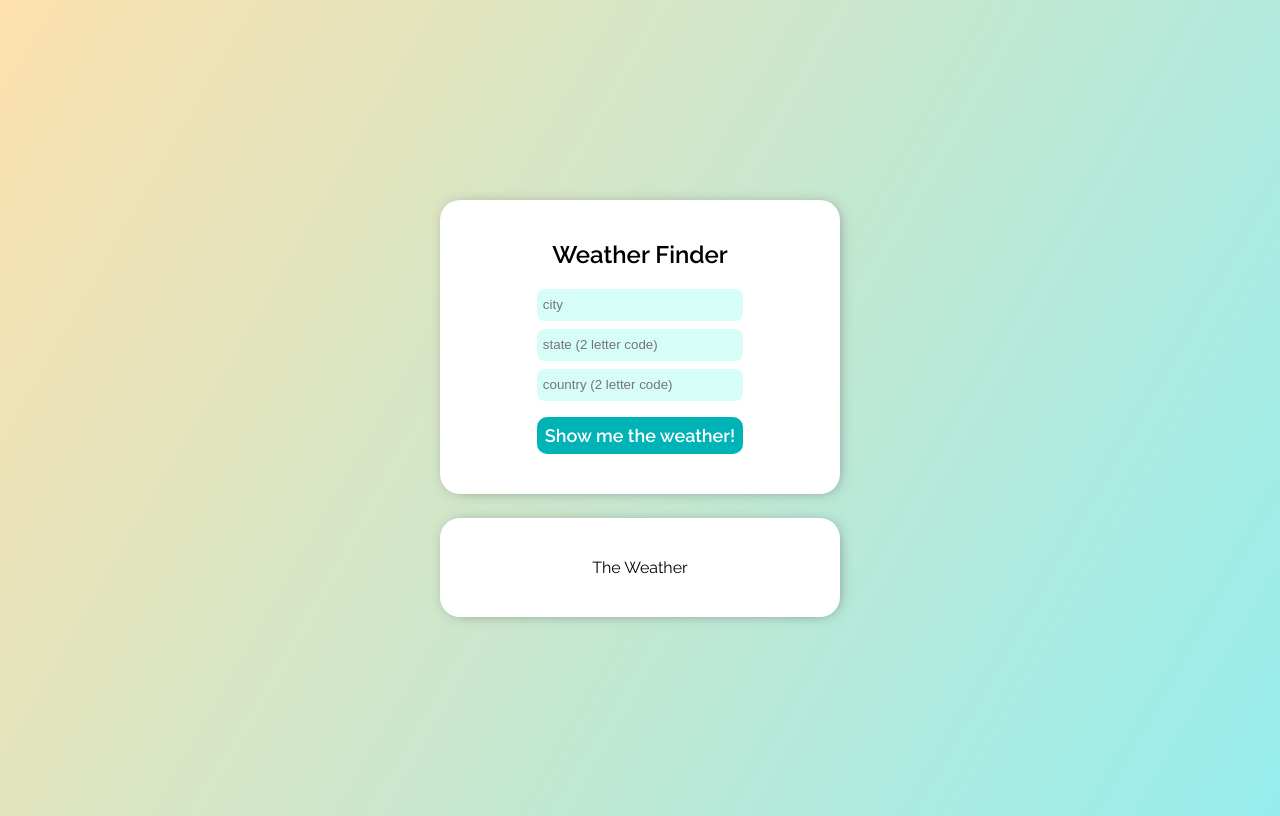
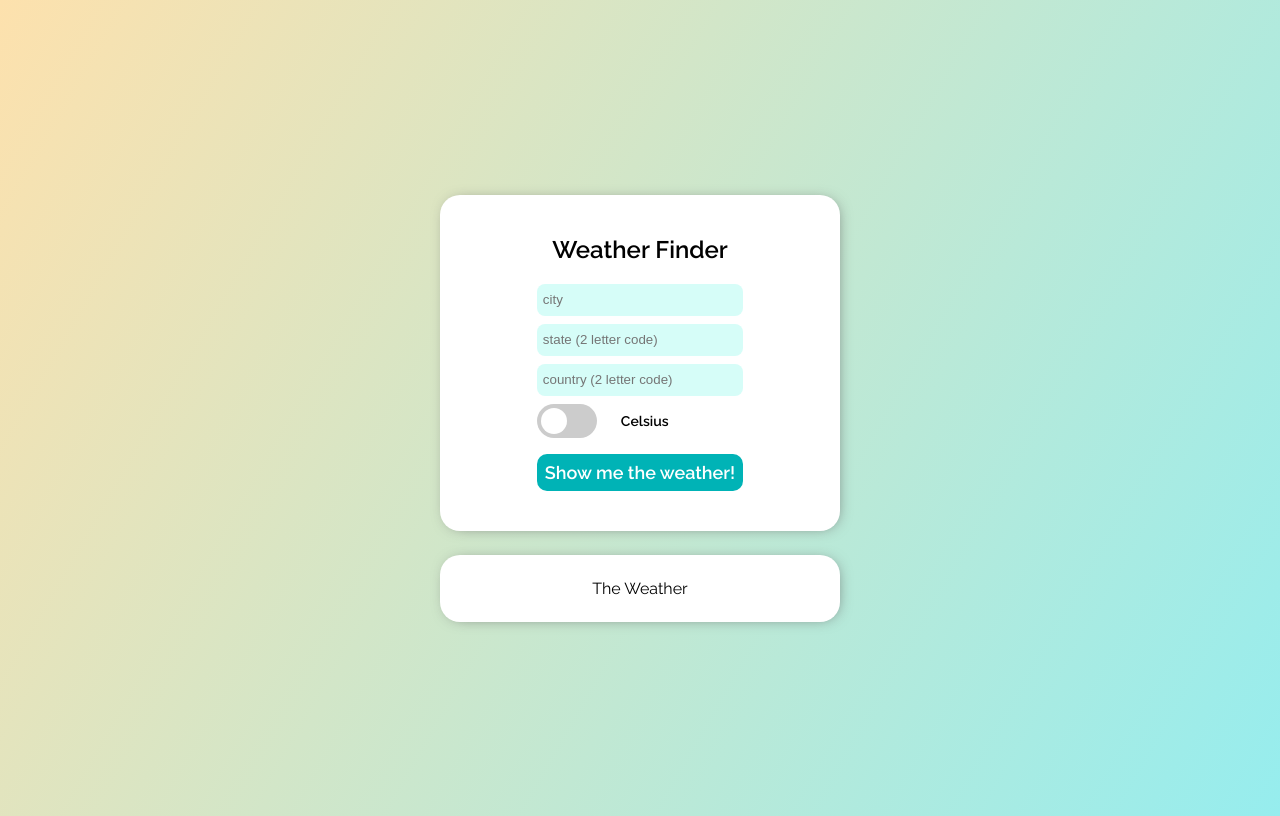
Before and after one commit to HeidiBrooke/TOP-WeatherApp, a plain HTML site: page index.html in a window 1280 px wide. Drawn offline with Linux system fonts and the light colour scheme.

Commit message:
Add unit toggle to form & description to display

```diff
--- a/index.html
+++ b/index.html
@@ -16,12 +16,19 @@
                 <input id="city" type="text" placeholder="city">
                 <input id="state" type="text" placeholder="state (2 letter code)">
                 <input id="country" type="text" placeholder="country (2 letter code)">
+                <div class="toggle">
+                    <label class="switch">
+                        <input type="checkbox" id="checkbox">
+                        <span class="slider round"></span>
+                    </label>
+                    <div class="units" id="units">Celsius</div>
+                </div>
             </div>
                 <div class="button grow" id="button">Show me the weather!</div>
         </form>
 
     </div>
-    <div class="container">
+    <div class="container weather">
         <div class="display" id="display">The Weather</div>
     </div>
 </body>
--- a/script.js
+++ b/script.js
@@ -14,8 +14,16 @@ async function getWeather() {
     console.log(processedData);
     const feelsLike = processedData.main.feels_like;
     const wind = processedData.wind.speed;
+    const main = processedData.weather[0].main;
+    const description = processedData.weather[0].description;
     const display = document.getElementById('display');
-    display.textContent = `The temperature is ${toFarenheit(feelsLike)} in ${processedData.name}`;
+    if(units.textContent === 'Celsius'){
+        display.textContent = `It's ${toCelsius(feelsLike)} degrees Celsius and ${main} with ${description} in ${processedData.name}.`;
+    }
+    else{
+        display.textContent = `It's ${toFarenheit(feelsLike)} degrees Farenheit and ${main} with ${description}  in ${processedData.name}.`;
+    }
+
     console.log(wind);
     console.log(toCelsius(feelsLike));
     console.log(toFarenheit(feelsLike));
@@ -32,5 +40,21 @@ function toCelsius(K) {
     return (K-273.15).toFixed(2);
 }
 
+const units = document.getElementById('units');
+
+function toggleUnits(e) {
+    console.log(`I'm clicked!`)
+    console.log(e.target.checked);
+    if(e.target.checked === true){
+        units.textContent = 'Farenheit';
+    }
+    else{
+        units.textContent = 'Celsius';
+    }
+}
+
 const button = document.getElementById('button');
 button.addEventListener('click', getWeather);
+
+const slider = document.getElementById('checkbox');
+slider.addEventListener('click', toggleUnits);
--- a/style.css
+++ b/style.css
@@ -71,6 +71,13 @@ select {
     justify-content: space-between;
 }
 
+.toggle{
+    display: flex;
+    align-items: center;
+    gap: 24px;
+    /* justify-content: space-between; */
+}
+
 .button {
     /* height: 20px;
     width: 60px; */
@@ -87,6 +94,10 @@ select {
 .grow:hover {
     transform: scale(1.05);
     }
+
+.weather {
+    padding: 24px;
+}
 
 input:focus{
     border: none;
@@ -109,3 +120,69 @@ input:focus{
 .successful{
     color: rgb(0, 207, 211);
 }
+
+/* The switch - the box around the slider */
+.switch {
+    justify-self: start;
+    position: relative;
+    display: inline-block;
+    width: 60px;
+    height: 34px;
+  }
+
+  /* Hide default HTML checkbox */
+  .switch input {
+    opacity: 0;
+    width: 0;
+    height: 0;
+  }
+
+  /* The slider */
+  .slider {
+    position: absolute;
+    cursor: pointer;
+    top: 0;
+    left: 0;
+    right: 0;
+    bottom: 0;
+    background-color: #ccc;
+    -webkit-transition: .4s;
+    transition: .4s;
+  }
+
+  .slider:before {
+    position: absolute;
+    content: "";
+    height: 26px;
+    width: 26px;
+    left: 4px;
+    bottom: 4px;
+    background-color: white;
+    -webkit-transition: .4s;
+    transition: .4s;
+  }
+
+  input:checked + .slider {
+    background-color: #2196F3;
+    /* background-color: aquamarine; */
+  }
+
+  input:focus + .slider {
+    box-shadow: 0 0 1px #2196F3;
+    /* box-shadow: 0 0 1px aquamarine; */
+  }
+
+  input:checked + .slider:before {
+    -webkit-transform: translateX(26px);
+    -ms-transform: translateX(26px);
+    transform: translateX(26px);
+  }
+
+  /* Rounded sliders */
+  .slider.round {
+    border-radius: 34px;
+  }
+
+  .slider.round:before {
+    border-radius: 50%;
+  }
```
